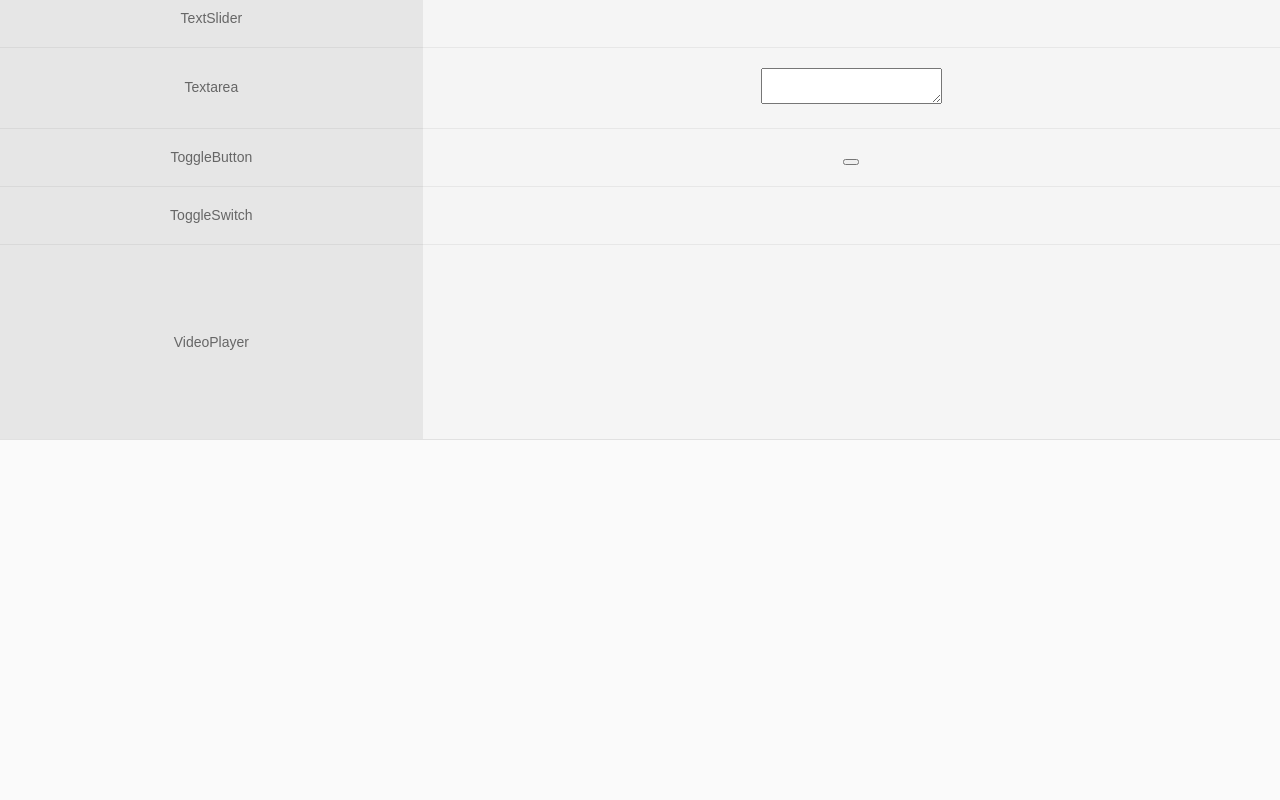
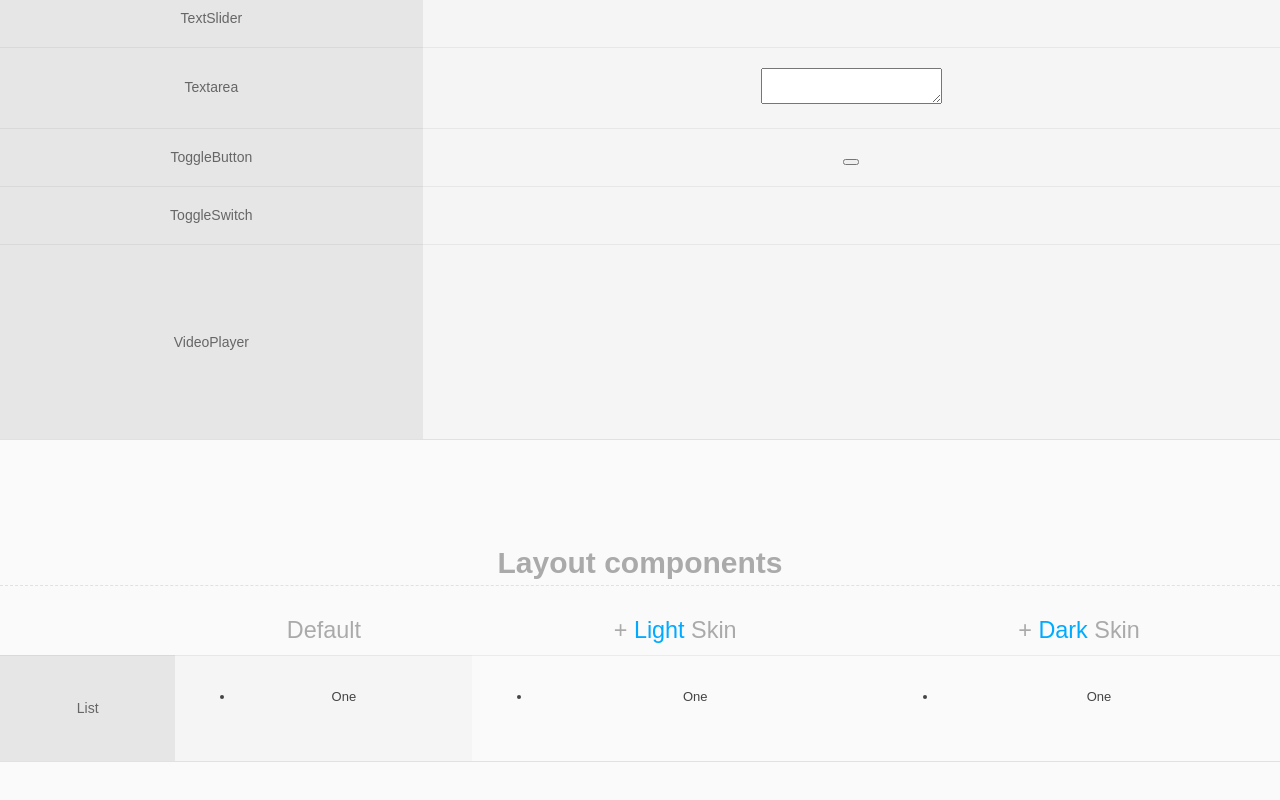
Before and after one commit to montagejs/matte, a website: page overview/ui/main.reel/main.html in a window 1280 px wide. Shown: the part 1177-1977 px from the top of the page. Before the commit the page ends 1717 px from the top, so only its background shows below. Drawn offline with Linux system fonts and the light colour scheme; files whose address does not match are found by name; a web font is replaced by a local one.

Commit message:
Add list to the overview

```diff
--- a/overview/ui/main.reel/main.css
+++ b/overview/ui/main.reel/main.css
@@ -103,3 +103,7 @@ td:nth-child(2) { background: hsl(0,0%,96%); }
     display: inline-block;
     width: 300px;
 }
+
+.list {
+    height: 3em;
+}
--- a/overview/ui/main.reel/main.html
+++ b/overview/ui/main.reel/main.html
@@ -166,7 +166,38 @@
 
             </tbody>
         </table>
+        <h2>Layout components</h2>
 
+        <table class="layout">
+            <thead>
+                <tr>
+                    <th></th>
+                    <th>Default</th>
+                    <th>+ <span class="hl">Light</span> Skin</th>
+                    <th>+ <span class="hl">Dark</span> Skin</th>
+                </tr>
+            </thead>
+            <tbody>
+                <tr>
+                    <td><a href="https://github.com/montagejs/matte/tree/master/ui/list.reel">List</a></td>
+                    <td>
+                        <ul data-montage-id="list-1" class="list">
+                            <li data-montage-id="listContent1" >One</li>
+                        </ul>
+                    </td>
+                    <td data-montage-skin="light">
+                        <ul data-montage-id="list-2" class="list">
+                            <li data-montage-id="listContent2" >One</li>
+                        </ul>
+                    </td>
+                    <td data-montage-skin="dark">
+                        <ul data-montage-id="list-3" class="list">
+                            <li data-montage-id="listContent3" >One</li>
+                        </ul>
+                    </td>
+                </tr>
+            </tbody>
+        </table>
     </div>
 
 </body>
```
Also changed, not shown: overview/ui/main.reel/main.json (+8 -1 lines).
